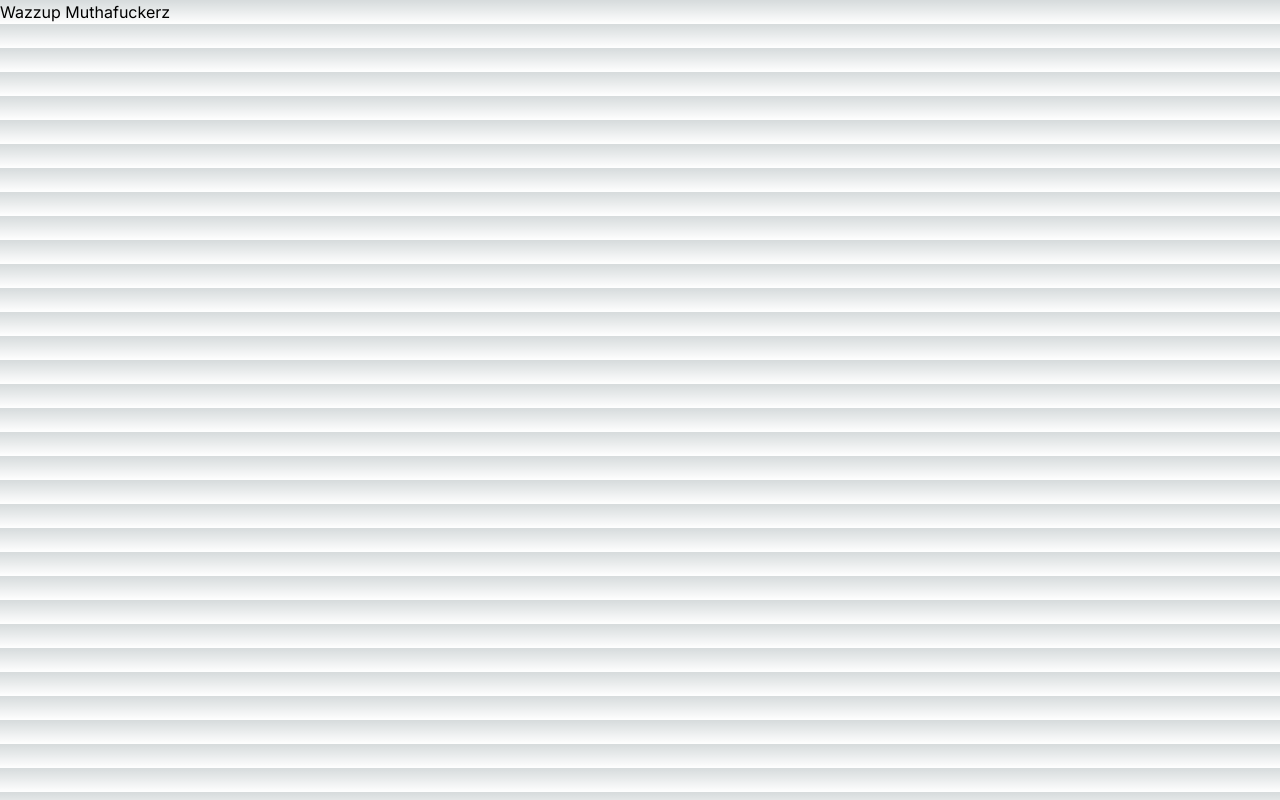
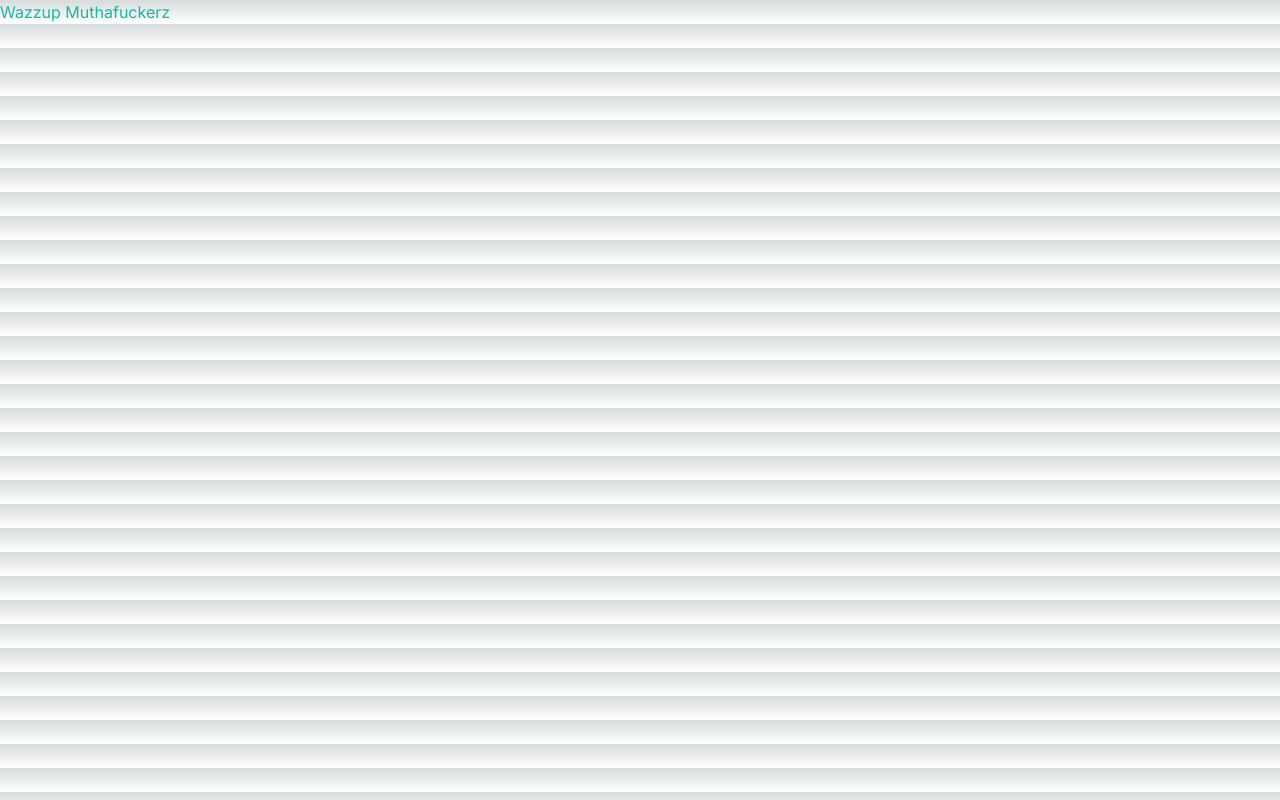
Before and after one commit to dCOMMICS/travel_app11, a Next.js app: page / in a window 1280 px wide. Built offline with nearby package versions, Linux system fonts and the light colour scheme.

Commit message:
💪🏿

```diff
--- a/app/page.tsx
+++ b/app/page.tsx
@@ -2,7 +2,7 @@ import Image from 'next/image'
 
 export default function Home() {
   return (
-    <h1>
+    <h1 className="text-bold text-teal-500">
       Wazzup Muthafuckerz
     </h1>
   )
```
